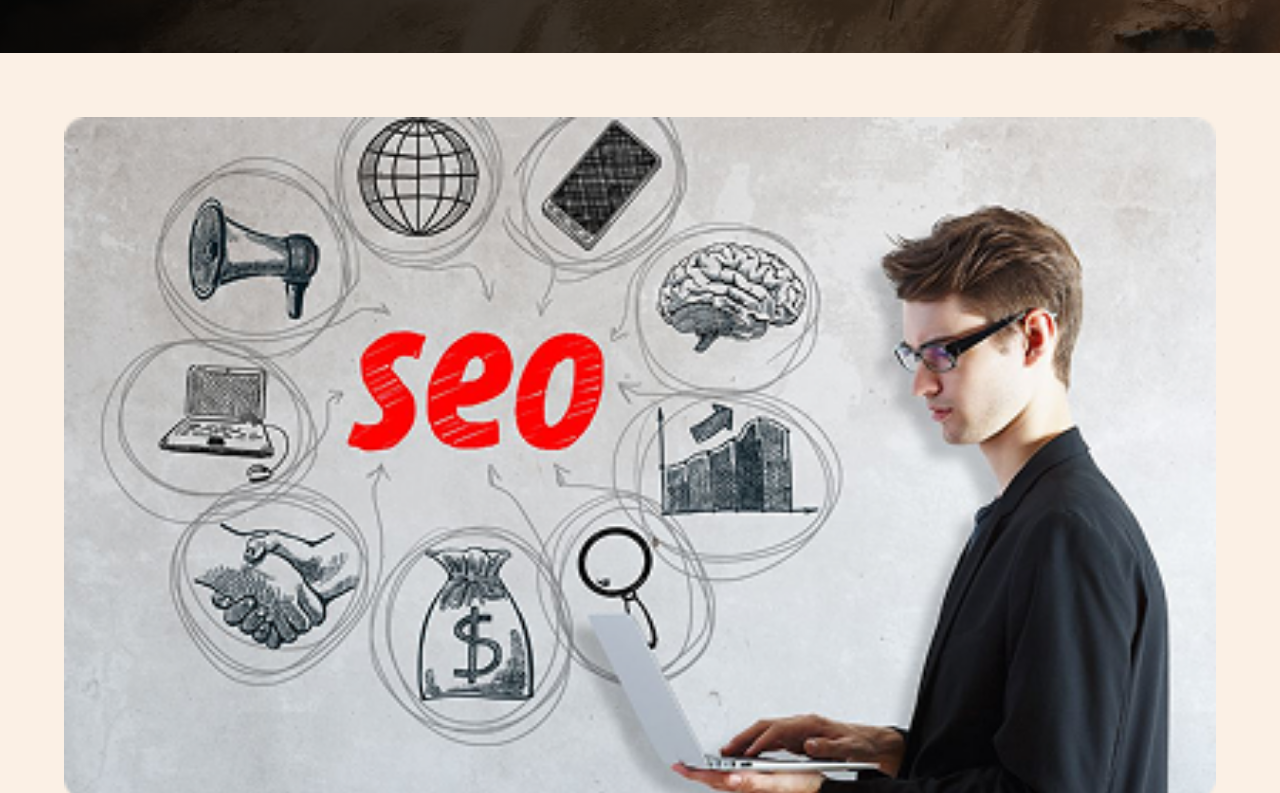
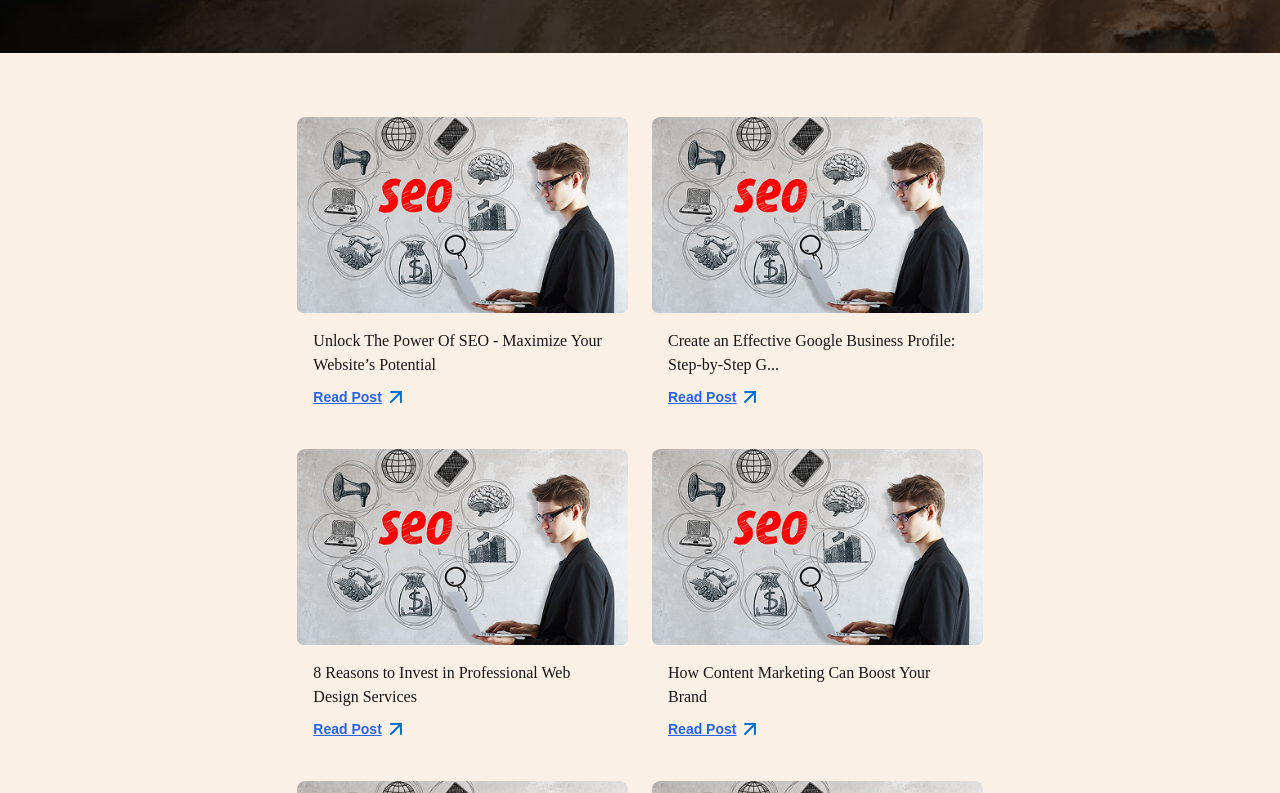
Before and after one commit to Runituplogan/4th-estate-agency, a Next.js app: page /blogs in a window 1280 px wide. Shown: the part 747-1540 px from the top of the page. Built offline with nearby package versions, Linux system fonts and the light colour scheme; no server answers; what tailwindcss-animated would draw is missing.

Commit message:
sanity fix

```diff
--- a/src/app/blogs/page.tsx
+++ b/src/app/blogs/page.tsx
@@ -4,39 +4,43 @@ import BlogCard from "../components/blog_card";
 import { blogPosts } from "../data/dummy_blog_data";
 import BrandBoost from "../components/brand_boost";
 import Footer from "../components/footer";
+import Wrapper from "../components/wrapper";
 
-export default function BlogPage(){
-  const  searchTerm = [
+export default function BlogPage() {
+  const searchTerm = [
     {
-            name:"Blog categories",
+      name: "Blog categories",
     },
     {
-            name:"View all",
+      name: "View all",
     },
     {
-            name:"Design",
+      name: "Design",
     },
     {
-            name:"Product",
+      name: "Product",
     },
     {
-            name:"Software Development",
+      name: "Software Development",
     },
     {
-            name:"Customer Success",
+      name: "Customer Success",
     },
     {
-            name:"Leadership",
+      name: "Leadership",
     },
     {
-            name:"Management",
+      name: "Management",
     },
-    ]
+  ];
+
   return (
-        <>
+    <div>
       <div>
         <HeroLayout backgroundImage="/images/bg_hero1.png">
-        <h1 className="text-3xl md:text-6xl font-baskerville text-center">Blog</h1>
+          <h1 className="text-3xl md:text-6xl font-baskerville text-center">
+            Blog
+          </h1>
           <div className="flex bg-white px-4 md:px-6 py-3 rounded-md items-center mt-4 w-full max-w-lg mx-auto text-black shadow-md border border-gray-300 focus-within:border-gray-500 transition">
             <Search color="grey" size={18} />
             <input
@@ -54,15 +58,25 @@ export default function BlogPage(){
         </HeroLayout>
 
         <div className="m-16 animate-fade-up">
+          <Wrapper>
             <div className="flex flex-wrap gap-6 justify-center">
               {blogPosts.map((post, index) => (
-            <BlogCard imageUrl={post.image} link={post.link} title={post.title} key={index}/>
+                <div className="w-1/3">
+                  <BlogCard
+                    imageUrl={post.image}
+                    link={post.link}
+                    title={post.title}
+                    key={index}
+                  />
+                </div>
               ))}
             </div>
+          </Wrapper>
         </div>
       </div>
-        <BrandBoost/>
-        <Footer/>
-        </>
-    )
+
+      <BrandBoost />
+      <Footer />
+    </div>
+  );
 }
```
Also changed, not shown: 1 other file (tests, documents, lock files or other folders). Lines whose indentation alone changed are shown as unchanged.
